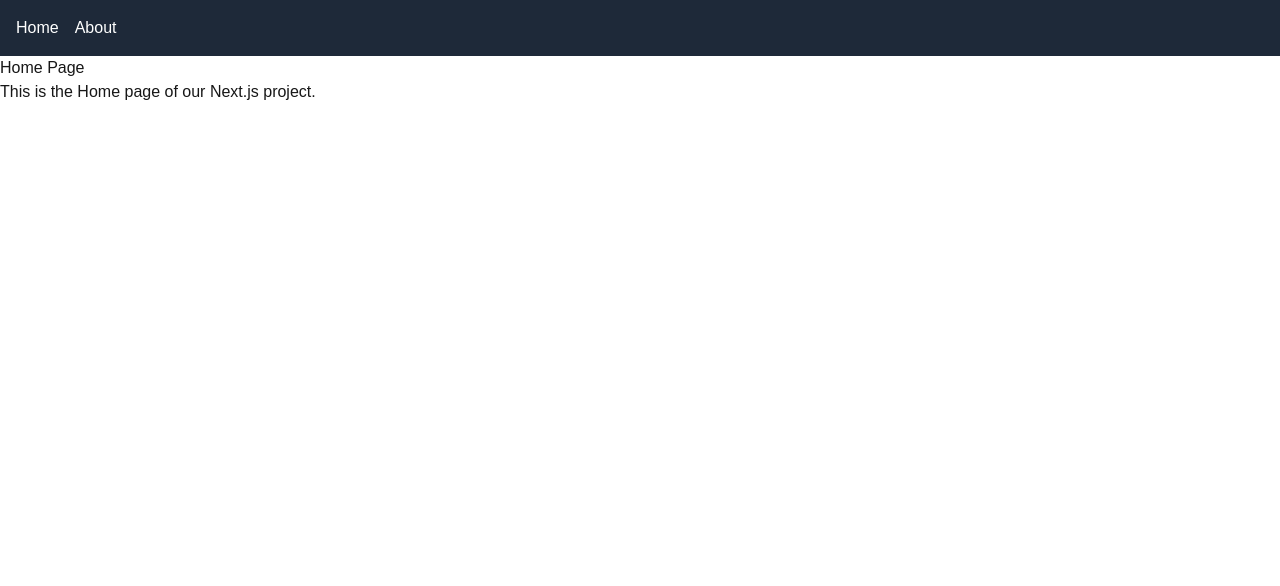
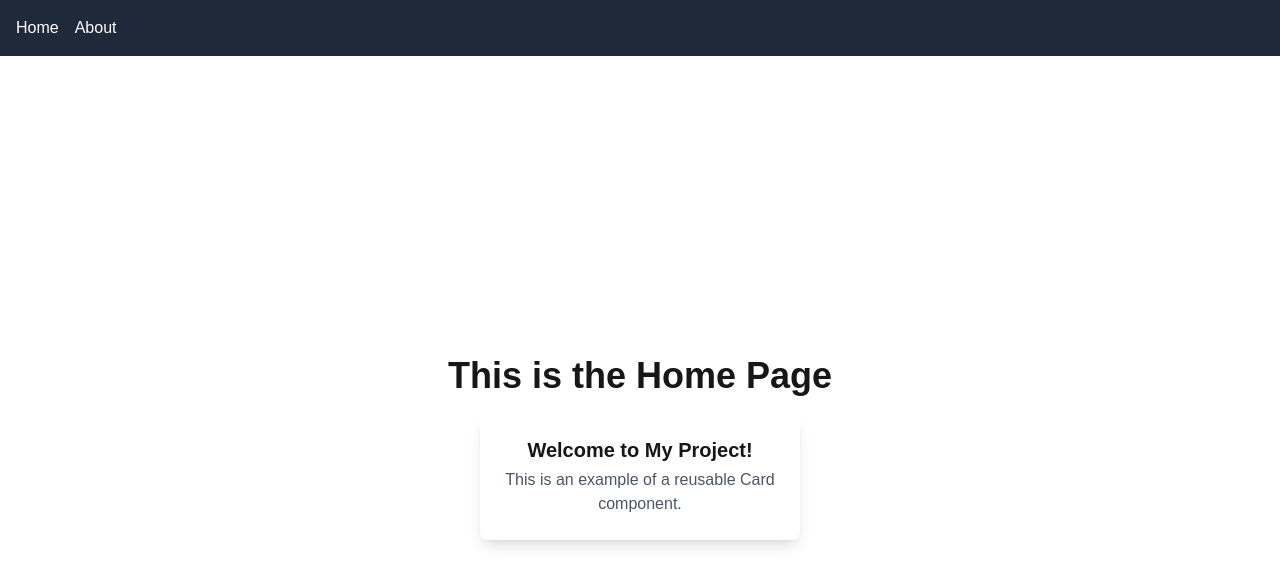
Before and after one commit to shyaka-ndamukunda/alx-project-0x02-setup, a Next.js app in the folder alx-project-0x02/: page /home in a window 1280 px wide. Shown: the top 586 px of the page. Built offline with nearby package versions, Linux system fonts and the light colour scheme.

Commit message:
fix: Corrected CardProps interface and usage in home.tsx

```diff
--- a/alx-project-0x02/components/common/Card.tsx
+++ b/alx-project-0x02/components/common/Card.tsx
@@ -1,16 +1,11 @@
 import React from 'react';
-import { UserProps } from '../../interfaces';
+import { CardProps } from '../../interfaces';
 
-const Card: React.FC<UserProps> = ({ image, name, email }) => {
+const Card: React.FC<CardProps> = ({ title, content }) => {
   return (
     <div className="bg-white rounded-lg shadow-lg p-6 m-4 w-80 text-center">
-      <img
-        src={image}
-        alt={`${name}'s profile`}
-        className="w-24 h-24 rounded-full mx-auto mb-4 border-4 border-blue-500"
-      />
-      <h2 className="text-xl font-bold mb-1">{name}</h2>
-      <p className="text-gray-600">{email}</p>
+      <h2 className="text-xl font-bold mb-1">{title}</h2>
+      <p className="text-gray-600">{content}</p>
     </div>
   );
 };
--- a/alx-project-0x02/pages/home.tsx
+++ b/alx-project-0x02/pages/home.tsx
@@ -1,11 +1,17 @@
 import Header from '../components/layout/Header';
+import Card from '../components/common/Card';
 
 const HomePage = () => {
   return (
     <div>
       <Header />
-      <h1>Home Page</h1>
-      <p>This is the Home page of our Next.js project.</p>
+      <div className="min-h-screen flex flex-col justify-center items-center">
+        <h1 className="text-4xl font-bold">This is the Home Page</h1>
+        <Card
+          title="Welcome to My Project!"
+          content="This is an example of a reusable Card component."
+        />
+      </div>
     </div>
   );
 };
```
Also changed, not shown: alx-project-0x02/interfaces/index.ts (+3 -4 lines).
